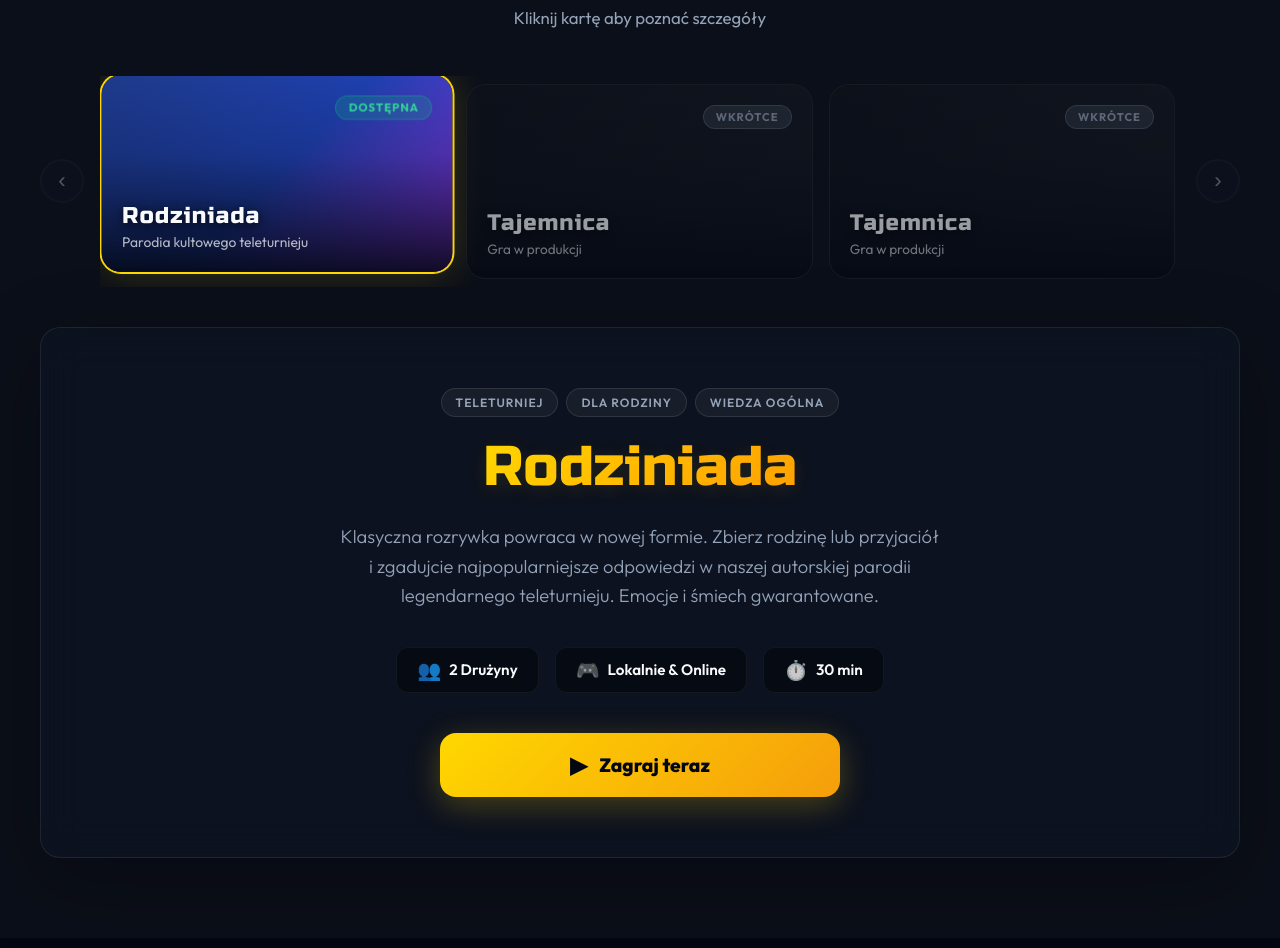
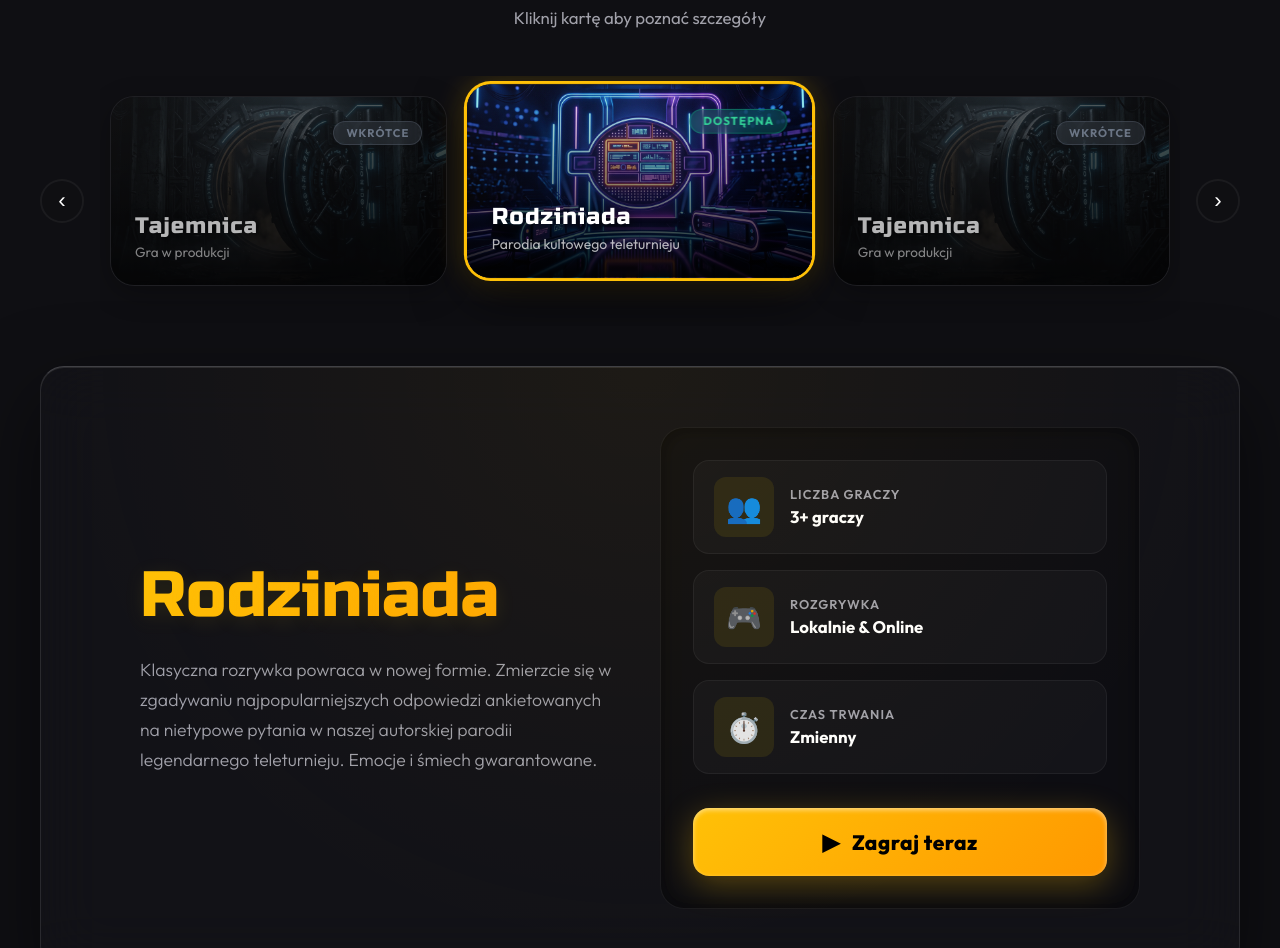
Before and after one commit to patrykpawelczak-webdev/GrajMyTV, a website: page public/index.html in a window 1280 px wide. Shown: the part 940-1888 px from the top of the page. Drawn offline with Linux system fonts and the light colour scheme.

Commit message:
feat(ui): kompletny redesign panelu głównego (premium UI)
- wdrożenie nowoczesnego, dwukolumnowego układu detali gry
- dodanie płynnej rotacji karuzeli wykorzystującej View Transitions API
- dodanie efektów glassmorphismu i podświetlania środkowej, aktywnej karty
- wygenerowanie i podpięcie nowych grafik tła dla kart gier
- aktualizacja opisu i statystyk gry Rodziniada

```diff
--- a/public/css/main.css
+++ b/public/css/main.css
@@ -1,19 +1,20 @@
 :root {
-    --gold:        #FFD700;
-    --gold-dark:   #F59E0B;
-    --gold-dim:    rgba(255, 215, 0, 0.15);
-    --bg:          #030712;
-    --bg2:         #0B0F19;
-    --bg3:         rgba(15, 23, 42, 0.6);
-    --text:        #F8FAFC;
-    --text-dim:    #94A3B8;
+    --gold:        #FFC107;
+    --gold-dark:   #FF9800;
+    --gold-dim:    rgba(255, 193, 7, 0.15);
+    --bg:          #050505;
+    --bg2:         #0f0f13;
+    --bg3:         rgba(15, 15, 19, 0.6);
+    --text:        #ffffff;
+    --text-dim:    #a1a1aa;
     --green:       #10B981;
-    --purple:      #8B5CF6;
-    --pink:        #EC4899;
-    --border:      rgba(255, 255, 255, 0.08);
-    --border-glow: rgba(255, 215, 0, 0.3);
-    --radius:      20px;
-    --glass:       rgba(15, 23, 42, 0.4);
+    --purple:      #a855f7;
+    --pink:        #ec4899;
+    --border:      rgba(255, 255, 255, 0.05);
+    --border-glow: rgba(255, 193, 7, 0.4);
+    --radius:      24px;
+    --glass:       rgba(20, 20, 25, 0.6);
+    --glass-border: rgba(255, 255, 255, 0.1);
 }
 
 * { margin:0; padding:0; box-sizing:border-box; }
@@ -202,17 +203,31 @@ body {
     gap: 10px;
     padding: 16px 36px;
     background: linear-gradient(135deg, var(--gold) 0%, var(--gold-dark) 100%);
-    color: #020617;
+    color: #000;
     text-decoration: none;
-    border-radius: 12px;
-    font-size: 1.1rem;
-    font-weight: 700;
-    transition: all 0.2s;
-    box-shadow: 0 4px 24px rgba(255,215,0,0.3);
+    border-radius: 16px;
+    font-size: 1.15rem;
+    font-weight: 800;
+    transition: all 0.3s cubic-bezier(0.2, 0.8, 0.2, 1);
+    box-shadow: 0 4px 24px rgba(255, 193, 7, 0.3), inset 0 2px 4px rgba(255,255,255,0.4);
+    position: relative;
+    overflow: hidden;
+}
+.hero-btn::after {
+    content: '';
+    position: absolute;
+    top: 0; left: -100%;
+    width: 50%; height: 100%;
+    background: linear-gradient(to right, transparent, rgba(255,255,255,0.4), transparent);
+    transform: skewX(-20deg);
+    transition: all 0.5s;
 }
 .hero-btn:hover {
-    transform: translateY(-3px);
-    box-shadow: 0 8px 32px rgba(255,215,0,0.5);
+    transform: translateY(-4px) scale(1.02);
+    box-shadow: 0 12px 32px rgba(255, 193, 7, 0.5), inset 0 2px 4px rgba(255,255,255,0.4);
+}
+.hero-btn:hover::after {
+    left: 150%;
 }
 
 .hero-btn-arrow { font-size: 1.2rem; animation: bounce 2s ease-in-out infinite; }
@@ -273,19 +288,26 @@ body {
 
 .carousel {
     display: flex;
-    gap: 16px;
-    overflow: hidden;
+    gap: clamp(12px, 2vw, 24px);
+    overflow-x: auto;
+    overflow-y: visible;
     flex: 1;
-    padding: 8px 4px;
+    padding: 20px 10px 40px 10px; /* Big padding to prevent clipping on hover/shadows */
+    scroll-behavior: smooth;
+    scrollbar-width: none; /* Firefox */
+    -ms-overflow-style: none; /* IE/Edge */
+}
+.carousel::-webkit-scrollbar {
+    display: none; /* Chrome/Safari */
 }
 
 /* Karty gier - Kinowe proporcje */
 .game-card {
     position: relative;
-    flex: 0 0 calc(33.333% - 11px);
+    flex: 0 0 calc(33.333% - clamp(8px, 1.5vw, 16px));
     aspect-ratio: 16/9;
     border-radius: var(--radius);
-    border: 1px solid var(--border);
+    border: 1px solid var(--glass-border);
     background: var(--bg2);
     cursor: pointer;
     transition: all 0.4s cubic-bezier(0.2, 0.8, 0.2, 1);
@@ -294,6 +316,7 @@ body {
     justify-content: flex-end;
     overflow: hidden;
     user-select: none;
+    box-shadow: 0 8px 30px rgba(0,0,0,0.4);
 }
 
 .card-bg {
@@ -301,66 +324,66 @@ body {
     inset: 0;
     background-size: cover;
     background-position: center;
-    opacity: 0.5;
-    transition: all 0.5s ease;
-    filter: grayscale(0.5);
+    opacity: 0.6;
+    transition: all 0.6s cubic-bezier(0.2, 0.8, 0.2, 1);
+    filter: grayscale(0.3) brightness(0.8);
 }
 
-/* Pseudo-grafiki dla gier */
-.rodziniada-theme .card-bg {
-    background: linear-gradient(135deg, #1e3a8a 0%, #1e40af 50%, #9333ea 100%);
-    opacity: 0.6;
-}
-
-.soon-bg {
-    background: linear-gradient(135deg, #0f172a 0%, #1e293b 100%);
+.card-glass-layer {
+    position: absolute;
+    inset: 0;
+    background: linear-gradient(135deg, rgba(255,255,255,0.05) 0%, transparent 100%);
+    pointer-events: none;
+    z-index: 1;
 }
 
 .game-card:hover .card-bg {
-    opacity: 0.8;
-    transform: scale(1.05);
-    filter: grayscale(0);
+    opacity: 0.9;
+    transform: scale(1.08);
+    filter: grayscale(0) brightness(1.1);
 }
 
 .game-card:hover {
-    transform: translateY(-6px);
-    border-color: rgba(255,215,0,0.4);
-    box-shadow: 0 12px 40px rgba(0,0,0,0.5);
+    transform: translateY(-8px) scale(1.02);
+    border-color: var(--border-glow);
+    box-shadow: 0 20px 50px rgba(0,0,0,0.6), 0 0 20px rgba(255,193,7,0.2);
 }
 
-.game-card.active {
+.game-card.active, .game-card.active:hover {
     border-color: var(--gold);
     box-shadow:
-        0 0 0 1px var(--gold),
-        0 0 40px rgba(255,215,0,0.2);
-    transform: translateY(-8px) scale(1.02);
+        0 0 0 2px var(--gold),
+        0 20px 50px rgba(0,0,0,0.6),
+        0 0 30px rgba(255,193,7,0.3);
+    transform: translateY(-10px) scale(1.03);
+    z-index: 10;
 }
 
 .game-card.active .card-bg {
     opacity: 1;
-    filter: grayscale(0);
+    filter: grayscale(0) brightness(1);
 }
 
 .game-card.coming-soon {
     cursor: default;
-    opacity: 0.6;
+    opacity: 0.7;
 }
 .game-card.coming-soon:hover {
-    transform: translateY(-2px);
-    border-color: var(--border);
-    box-shadow: none;
+    transform: translateY(-4px);
+    border-color: var(--glass-border);
+    box-shadow: 0 12px 30px rgba(0,0,0,0.5);
 }
-.game-card.coming-soon:hover .card-bg { transform: scale(1); }
+.game-card.coming-soon:hover .card-bg { transform: scale(1.03); }
 
 .card-content {
     position: relative;
-    z-index: 1;
-    padding: 20px;
+    z-index: 2;
+    padding: clamp(16px, 2vw, 24px);
     height: 100%;
     display: flex;
     flex-direction: column;
     justify-content: space-between;
-    background: linear-gradient(to top, rgba(3,7,18,0.9) 0%, rgba(3,7,18,0.2) 60%, transparent 100%);
+    background: linear-gradient(to top, rgba(0,0,0,0.95) 0%, rgba(0,0,0,0.4) 50%, transparent 100%);
 }
 
 .card-header {
@@ -433,13 +456,23 @@ body {
 /* ================== DETAIL PANEL ================== */
 .game-detail {
     background: var(--glass);
-    backdrop-filter: blur(20px);
-    -webkit-backdrop-filter: blur(20px);
-    border: 1px solid var(--border);
-    box-shadow: 0 24px 80px rgba(0,0,0,0.3);
+    backdrop-filter: blur(30px) saturate(150%);
+    -webkit-backdrop-filter: blur(30px) saturate(150%);
+    border: 1px solid var(--glass-border);
+    border-top: 1px solid rgba(255,255,255,0.2);
+    box-shadow: 0 30px 80px rgba(0,0,0,0.5), inset 0 1px 0 rgba(255,255,255,0.1);
     border-radius: var(--radius);
     overflow: hidden;
-    min-height: 320px;
+    min-height: 350px;
+    margin-top: 20px;
+    position: relative;
+}
+.game-detail::before {
+    content: '';
+    position: absolute;
+    inset: 0;
+    background: radial-gradient(circle at 50% 0%, rgba(255,193,7,0.05) 0%, transparent 70%);
+    pointer-events: none;
 }
 
 .detail-panel {
@@ -448,38 +481,35 @@ body {
 }
 .detail-panel.active { display: block; }
 
-.detail-centered {
-    max-width: 800px;
+.detail-layout {
+    display: grid;
+    grid-template-columns: 1fr 1fr;
+    gap: 40px;
+    max-width: 1000px;
     margin: 0 auto;
-    text-align: center;
-    display: flex;
-    flex-direction: column;
     align-items: center;
 }
 
-.detail-tags {
+.detail-left {
     display: flex;
-    gap: 8px;
+    flex-direction: column;
     justify-content: center;
-    margin-bottom: 20px;
-    flex-wrap: wrap;
 }
 
-.detail-tag {
-    padding: 6px 14px;
-    background: rgba(255, 255, 255, 0.05);
-    border: 1px solid rgba(255, 255, 255, 0.1);
-    border-radius: 999px;
-    font-size: 0.75rem;
-    font-weight: 600;
-    color: var(--text-dim);
-    text-transform: uppercase;
-    letter-spacing: 1px;
+.detail-right {
+    display: flex;
+    flex-direction: column;
+    gap: 24px;
+    background: rgba(0, 0, 0, 0.2);
+    padding: 32px;
+    border-radius: 24px;
+    border: 1px solid rgba(255, 255, 255, 0.05);
+    box-shadow: inset 0 0 20px rgba(0,0,0,0.5);
 }
 
 .detail-title {
     font-family: 'Russo One', sans-serif;
-    font-size: clamp(2.5rem, 5vw, 3.5rem);
+    font-size: clamp(2.5rem, 5vw, 4rem);
     background: linear-gradient(135deg, var(--gold) 0%, #FF9D00 100%);
     -webkit-background-clip: text;
     -webkit-text-fill-color: transparent;
@@ -489,68 +519,102 @@ body {
 }
 
 .detail-desc {
-    font-size: clamp(1rem, 2vw, 1.15rem);
+    font-size: clamp(1rem, 1.5vw, 1.1rem);
     color: var(--text-dim);
-    line-height: 1.6;
+    line-height: 1.7;
     font-weight: 300;
-    margin-bottom: 36px;
-    max-width: 600px;
 }
 
 /* Meta info minimalist */
 .detail-meta {
     display: flex;
+    flex-direction: column;
     gap: 16px;
-    justify-content: center;
-    margin-bottom: 40px;
-    flex-wrap: wrap;
 }
 
 .meta-pill {
     display: flex;
     align-items: center;
-    gap: 8px;
-    padding: 10px 20px;
-    background: rgba(0, 0, 0, 0.4);
-    border-radius: 12px;
+    gap: 16px;
+    padding: 16px 20px;
+    background: rgba(255, 255, 255, 0.03);
+    border-radius: 16px;
     border: 1px solid rgba(255, 255, 255, 0.05);
+    transition: all 0.3s;
+}
+.meta-pill:hover {
+    background: rgba(255, 255, 255, 0.06);
+    border-color: rgba(255, 255, 255, 0.15);
+    transform: translateX(4px);
 }
 
 .meta-pill .meta-icon {
-    font-size: 1.2rem;
-    opacity: 0.8;
+    font-size: 1.8rem;
+    opacity: 0.9;
+    color: var(--gold);
+    background: rgba(255, 215, 0, 0.1);
+    padding: 12px;
+    border-radius: 12px;
+}
+
+.meta-info {
+    display: flex;
+    flex-direction: column;
+}
+
+.meta-label {
+    font-size: 0.8rem;
+    color: var(--text-dim);
+    text-transform: uppercase;
+    letter-spacing: 1px;
+    margin-bottom: 4px;
+    font-weight: 600;
 }
 
 .meta-pill .meta-text {
-    font-size: 0.95rem;
-    font-weight: 600;
+    font-size: 1.05rem;
+    font-weight: 700;
     color: var(--text);
 }
 
 /* Massive Play Button */
-.detail-actions { display: flex; justify-content: center; width: 100%; }
+.detail-actions { display: flex; justify-content: center; width: 100%; margin-top: 10px; }
 
 .btn-play-massive {
     display: inline-flex;
     align-items: center;
     justify-content: center;
     gap: 12px;
-    padding: 18px 48px;
+    padding: 20px 56px;
     background: linear-gradient(135deg, var(--gold) 0%, var(--gold-dark) 100%);
-    color: #030712;
+    color: #000;
     text-decoration: none;
     border-radius: 16px;
-    font-size: 1.2rem;
+    font-size: 1.3rem;
     font-weight: 800;
     transition: all 0.3s cubic-bezier(0.2, 0.8, 0.2, 1);
-    box-shadow: 0 8px 32px rgba(255,215,0,0.25);
+    box-shadow: 0 8px 32px rgba(255, 193, 7, 0.3), inset 0 2px 5px rgba(255,255,255,0.5);
     width: 100%;
-    max-width: 400px;
+    position: relative;
+    overflow: hidden;
+    letter-spacing: 0.5px;
+}
+.btn-play-massive::after {
+    content: '';
+    position: absolute;
+    top: 0; left: -100%;
+    width: 50%; height: 100%;
+    background: linear-gradient(to right, transparent, rgba(255,255,255,0.4), transparent);
+    transform: skewX(-20deg);
+    transition: all 0.6s;
 }
 
 .btn-play-massive:hover {
-    transform: translateY(-4px);
-    box-shadow: 0 12px 48px rgba(255,215,0,0.4);
+    transform: translateY(-4px) scale(1.02);
+    box-shadow: 0 16px 48px rgba(255, 193, 7, 0.5), inset 0 2px 5px rgba(255,255,255,0.5);
+}
+.btn-play-massive:hover::after {
+    left: 150%;
 }
 
 .btn-play-icon {
@@ -639,14 +703,17 @@ body {
 
 /* ================== RESPONSYWNOŚĆ ================== */
 @media (max-width: 900px) {
-    .game-card { flex: 0 0 calc(50% - 8px); }
+    .game-card { flex: 0 0 calc(50% - clamp(8px, 1.5vw, 16px)); }
+    .detail-layout { grid-template-columns: 1fr; gap: 24px; text-align: center; }
+    .detail-left { align-items: center; }
+    .detail-desc { text-align: center; }
 }
 
 @media (max-width: 600px) {
     .game-card { flex: 0 0 calc(100% - 0px); }
     .site-nav { display: none; }
     .detail-meta { flex-direction: column; }
-    .meta-pill { width: 100%; justify-content: center; }
+    .meta-pill { width: 100%; justify-content: center; flex-direction: column; text-align: center; padding: 12px; }
     .footer-inner { flex-direction: column; text-align: center; }
 }
 
--- a/public/index.html
+++ b/public/index.html
@@ -64,9 +64,25 @@
                 <button class="carousel-arrow carousel-prev" id="carouselPrev">‹</button>
                 <div class="carousel" id="carousel">
 
-                    <!-- RODZINIADA -->
+                    <!-- GRA 1 (Wkrótce) -->
+                    <div class="game-card coming-soon" data-game="gra2">
+                        <div class="card-bg soon-bg" style="background-image: url('img/coming_soon_cover.png');"></div>
+                        <div class="card-glass-layer"></div>
+                        <div class="card-content">
+                            <div class="card-header">
+                                <span class="card-badge soon">Wkrótce</span>
+                            </div>
+                            <div class="card-bottom">
+                                <div class="card-name">Tajemnica</div>
+                                <div class="card-tagline">Gra w produkcji</div>
+                            </div>
+                        </div>
+                    </div>
+
+                    <!-- RODZINIADA (Środek) -->
                     <div class="game-card active rodziniada-theme" data-game="rodziniada">
-                        <div class="card-bg"></div>
+                        <div class="card-bg" style="background-image: url('img/rodziniada_cover.png');"></div>
+                        <div class="card-glass-layer"></div>
                         <div class="card-content">
                             <div class="card-header">
                                 <span class="card-badge available">Dostępna</span>
@@ -78,23 +94,10 @@
                         </div>
                     </div>
 
-                    <!-- GRA 2 -->
-                    <div class="game-card coming-soon" data-game="gra2">
-                        <div class="card-bg soon-bg"></div>
-                        <div class="card-content">
-                            <div class="card-header">
-                                <span class="card-badge soon">Wkrótce</span>
-                            </div>
-                            <div class="card-bottom">
-                                <div class="card-name">Tajemnica</div>
-                                <div class="card-tagline">Gra w produkcji</div>
-                            </div>
-                        </div>
-                    </div>
-
-                    <!-- GRA 3 -->
+                    <!-- GRA 3 (Wkrótce) -->
                     <div class="game-card coming-soon" data-game="gra3">
-                        <div class="card-bg soon-bg"></div>
+                        <div class="card-bg soon-bg" style="background-image: url('img/coming_soon_cover.png');"></div>
+                        <div class="card-glass-layer"></div>
                         <div class="card-content">
                             <div class="card-header">
                                 <span class="card-badge soon">Wkrótce</span>
@@ -115,31 +118,36 @@
 
                 <!-- RODZINIADA DETAIL -->
                 <div class="detail-panel active" id="detail-rodziniada">
-                    <div class="detail-centered">
-                        <div class="detail-tags">
-                            <span class="detail-tag">Teleturniej</span>
-                            <span class="detail-tag">Dla rodziny</span>
-                            <span class="detail-tag">Wiedza ogólna</span>
+                    <div class="detail-layout">
+                        <div class="detail-left">
+                            <div class="detail-title">Rodziniada</div>
+                            <div class="detail-desc">
+                                Klasyczna rozrywka powraca w nowej formie. Zmierzcie się w zgadywaniu najpopularniejszych odpowiedzi ankietowanych na nietypowe pytania w naszej autorskiej parodii legendarnego teleturnieju. Emocje i śmiech gwarantowane.
+                            </div>
                         </div>
 
-                        <div class="detail-title">Rodziniada</div>
-
-                        <div class="detail-desc">
-                            Klasyczna rozrywka powraca w nowej formie. Zbierz rodzinę lub przyjaciół i zgadujcie najpopularniejsze odpowiedzi w naszej autorskiej parodii legendarnego teleturnieju. Emocje i śmiech gwarantowane.
-                        </div>
-
+                        <div class="detail-right">
                             <div class="detail-meta">
                                 <div class="meta-pill">
                                     <span class="meta-icon">👥</span>
-                                <span class="meta-text">2 Drużyny</span>
+                                    <div class="meta-info">
+                                        <span class="meta-label">Liczba graczy</span>
+                                        <span class="meta-text">3+ graczy</span>
+                                    </div>
                                 </div>
                                 <div class="meta-pill">
                                     <span class="meta-icon">🎮</span>
+                                    <div class="meta-info">
+                                        <span class="meta-label">Rozgrywka</span>
                                         <span class="meta-text">Lokalnie & Online</span>
+                                    </div>
                                 </div>
                                 <div class="meta-pill">
                                     <span class="meta-icon">⏱️</span>
-                                <span class="meta-text">30 min</span>
+                                    <div class="meta-info">
+                                        <span class="meta-label">Czas trwania</span>
+                                        <span class="meta-text">Zmienny</span>
+                                    </div>
                                 </div>
                             </div>
 
@@ -147,6 +155,7 @@
                                 <a href="/rodziniada" class="btn-play-massive">
                                     <span class="btn-play-icon">▶</span> Zagraj teraz
                                 </a>
+                            </div>
                         </div>
                     </div>
                 </div>
--- a/public/js/main.js
+++ b/public/js/main.js
@@ -5,72 +5,61 @@ const prevBtn      = document.getElementById('carouselPrev');
 const nextBtn      = document.getElementById('carouselNext');
 const gameDetail   = document.getElementById('gameDetail');
 
-let currentIndex = 0;
-let cardsVisible = getCardsVisible();
-
-function getCardsVisible() {
-    const w = window.innerWidth;
-    if (w < 600)  return 1;
-    if (w < 900)  return 2;
-    return 4;
+function rotateCarousel(direction) {
+    if (!document.startViewTransition) {
+        performRotation(direction);
+    } else {
+        document.startViewTransition(() => performRotation(direction));
+    }
 }
 
-function updateCarousel() {
-    cardsVisible = getCardsVisible();
-    const maxIndex = Math.max(0, cards.length - cardsVisible);
-    currentIndex = Math.min(currentIndex, maxIndex);
+function performRotation(direction) {
+    const children = Array.from(carousel.children);
+    if (children.length < 3) return;
 
-    cards.forEach((card, i) => {
-        const isVisible = i >= currentIndex && i < currentIndex + cardsVisible;
-        card.style.display = isVisible ? 'flex' : 'none';
-    });
-
-    prevBtn.disabled = currentIndex === 0;
-    nextBtn.disabled = currentIndex >= cards.length - cardsVisible;
-}
-
-prevBtn.addEventListener('click', () => {
-    if (currentIndex > 0) {
-        currentIndex--;
-        updateCarousel();
-    }
-});
-
-nextBtn.addEventListener('click', () => {
-    if (currentIndex < cards.length - cardsVisible) {
-        currentIndex++;
-        updateCarousel();
-    }
-});
-
-window.addEventListener('resize', updateCarousel);
-updateCarousel();
-
-// ================== KARTY - KLIKANIE ==================
-function selectCard(card) {
-    const game = card.dataset.game;
-
-    // Aktywna karta
-    cards.forEach(c => c.classList.remove('active'));
-    if (!card.classList.contains('coming-soon')) {
-        card.classList.add('active');
+    if (direction === 'left') {
+        carousel.prepend(children[children.length - 1]);
+    } else if (direction === 'right') {
+        carousel.appendChild(children[0]);
     }
 
-    // Pokaż odpowiedni panel
-    document.querySelectorAll('.detail-panel').forEach(p => {
-        p.classList.remove('active');
-    });
+    // Update active state to the center card
+    const newChildren = Array.from(carousel.children);
+    const middleCard = newChildren[Math.floor(newChildren.length / 2)];
 
-    if (card.classList.contains('coming-soon')) {
+    cards.forEach(c => c.classList.remove('active'));
+    middleCard.classList.add('active');
+
+    // Update detail panel
+    const game = middleCard.dataset.game;
+    document.querySelectorAll('.detail-panel').forEach(p => p.classList.remove('active'));
+
+    if (middleCard.classList.contains('coming-soon')) {
         const soonPanel = document.getElementById('detail-soon');
         if (soonPanel) soonPanel.classList.add('active');
     } else {
         const panel = document.getElementById(`detail-${game}`);
         if (panel) panel.classList.add('active');
     }
+}
 
-    // Płynne przewinięcie do opisu
-    gameDetail.scrollIntoView({ behavior: 'smooth', block: 'nearest' });
+prevBtn.addEventListener('click', () => rotateCarousel('left'));
+nextBtn.addEventListener('click', () => rotateCarousel('right'));
+
+// ================== KARTY - KLIKANIE ==================
+function selectCard(card) {
+    const children = Array.from(carousel.children);
+    const index = children.indexOf(card);
+
+    if (index === 0) {
+        rotateCarousel('left');
+    } else if (index === children.length - 1) {
+        rotateCarousel('right');
+    }
+
+    setTimeout(() => {
+        gameDetail.scrollIntoView({ behavior: 'smooth', block: 'nearest' });
+    }, 150);
 }
 
 cards.forEach(card => {
```
Also changed, not shown: public/img/coming_soon_cover.png (added), public/img/rodziniada_cover.png (added), public/img/rodziniada_cover_v2.png (added), 1 other file. Lines whose indentation alone changed are shown as unchanged.
